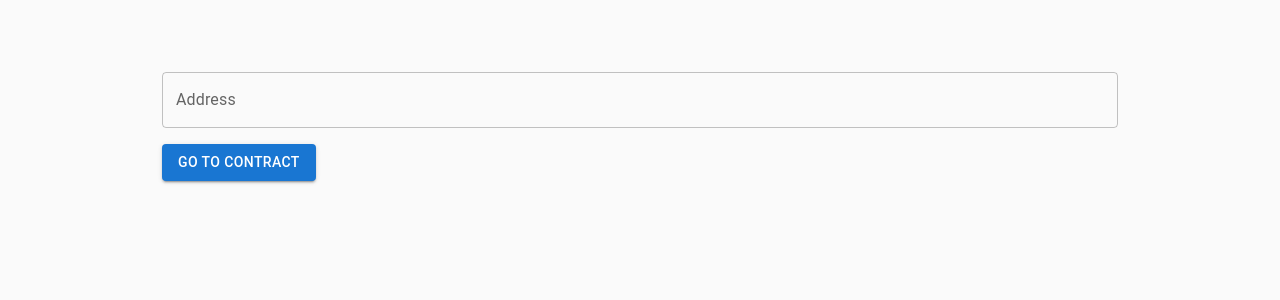
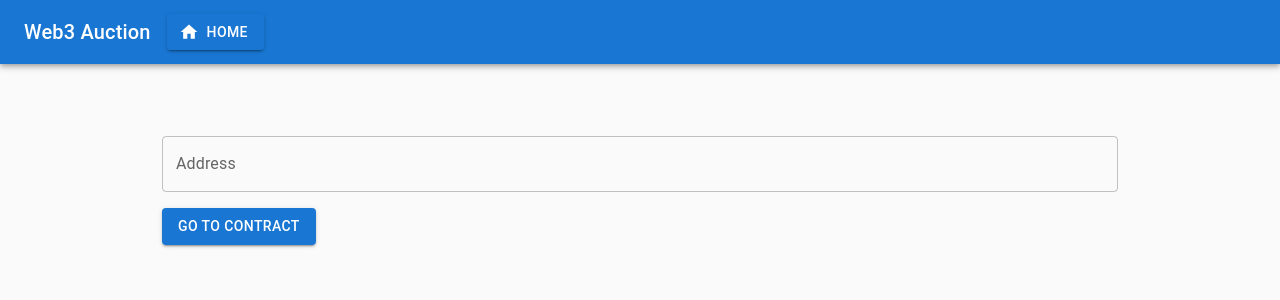
Before and after one commit to josemle/solidity-auction, a React (Create React App) app: page / in a window 1280 px wide. Shown: the top 300 px of the page. Built offline with nearby package versions, Linux system fonts and the light colour scheme.

Commit message:
create header

```diff
--- a/src/App.js
+++ b/src/App.js
@@ -1,7 +1,7 @@
 import React from 'react'
 import CssBaseline from '@mui/material/CssBaseline'
 
-// import Header from './components/Header'
+import Header from './components/Header'
 import Home from './components/Home'
 // import Auction from './components/Auction'
 // import NotFound from './components/NotFound'
@@ -32,7 +32,7 @@ export default function App() {
         <CacheProvider value={cache}>
           <div className="App">
             <CssBaseline />
-            {/* <Header /> */}
+            <Header />
             <Layout>
               <Routes>
                 <Route path="/" element={<Home />} />
--- /dev/null
+++ b/src/components/Header.js
@@ -0,0 +1,39 @@
+import HomeIcon from '@mui/icons-material/Home'
+import AppBar from '@mui/material/AppBar'
+import Box from '@mui/material/Box'
+import Button from '@mui/material/Button'
+import ButtonGroup from '@mui/material/ButtonGroup'
+import Stack from '@mui/material/Stack'
+import Toolbar from '@mui/material/Toolbar'
+import Typography from '@mui/material/Typography'
+import React from 'react'
+
+import { Link } from 'react-router-dom'
+
+export default function Header() {
+  return (
+    <AppBar position="static">
+      <Toolbar>
+        <Box display="flex" flexGrow={1}>
+          <Stack direction="row" spacing={2} alignItems="center">
+            <Typography variant="h6">Web3 Auction</Typography>
+            <ButtonGroup
+              variant="contained"
+              aria-label="outlined primary button group"
+            >
+              <Button
+                variant="contained"
+                size="medium"
+                startIcon={<HomeIcon />}
+                component={Link}
+                to="/"
+              >
+                Home
+              </Button>
+            </ButtonGroup>
+          </Stack>
+        </Box>
+      </Toolbar>
+    </AppBar>
+  )
+}
```
